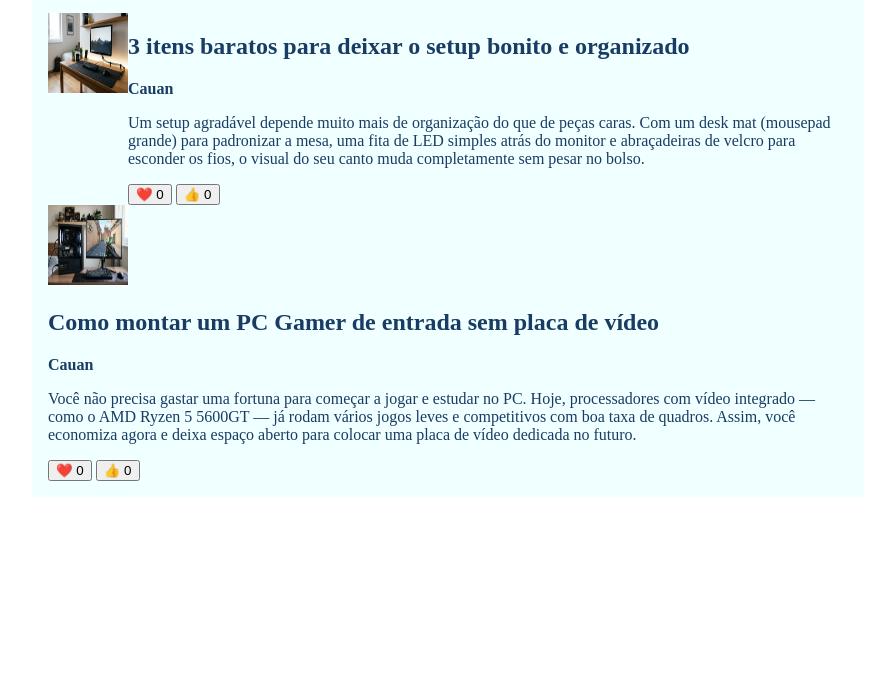
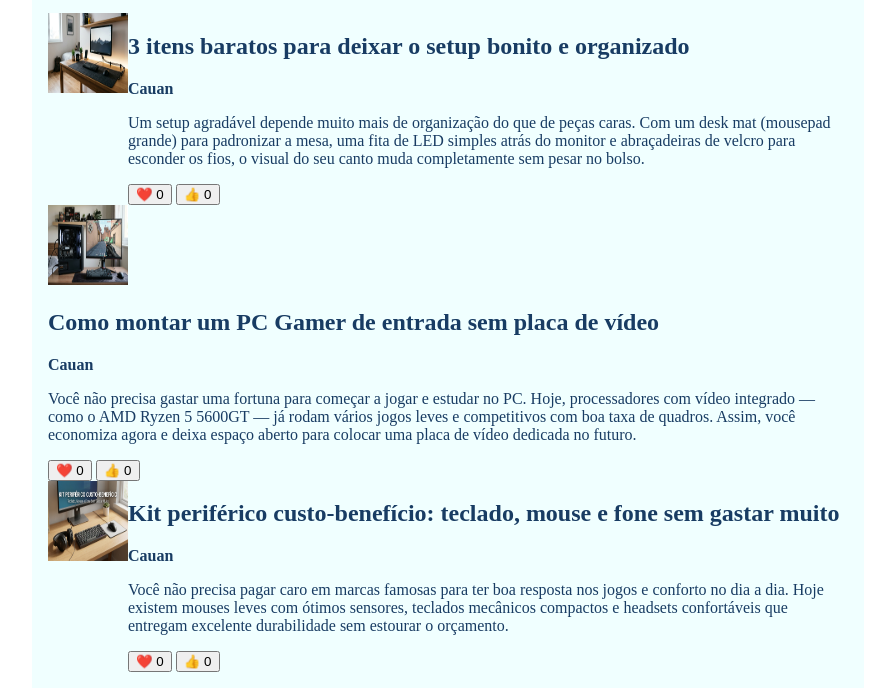
Before and after one commit to stippcauan/BlogTech, a plain HTML site: page index.html in a window 1280 px wide. Shown: the part 157-853 px from the top of the page, without its empty margins (192-1087 px from the left). Before the commit the page ends 800 px from the top, so only its background shows below. Drawn offline with Linux system fonts and the light colour scheme.

Commit message:
versao 04

```diff
--- a/index.html
+++ b/index.html
@@ -39,6 +39,15 @@
         </div>
 
         <article>
+            <img src="ideia3.jpeg" alt="">
+            <div>
+            <h2>Kit periférico custo-benefício: teclado, mouse e fone sem gastar muito</h2>
+            <p class="artigo-autor">Cauan</p>
+            <p>Você não precisa pagar caro em marcas famosas para ter boa resposta nos jogos e conforto no dia a dia. Hoje existem mouses leves com ótimos sensores, teclados mecânicos compactos e headsets confortáveis que entregam excelente durabilidade sem estourar o orçamento. </p>
+
+            <button> ❤️ <span>0</span></button>
+            <button>👍 <span>0</span></button>
+        </div>
 
         </article>
 
```
Also changed, not shown: ideia3.jpeg (added).
